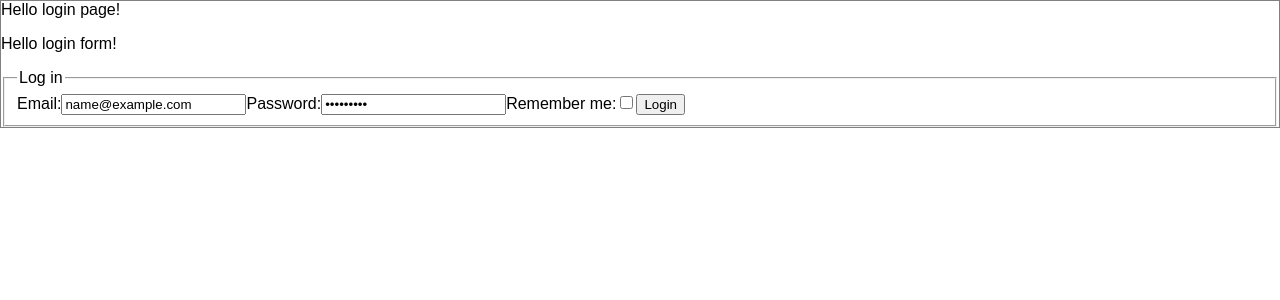
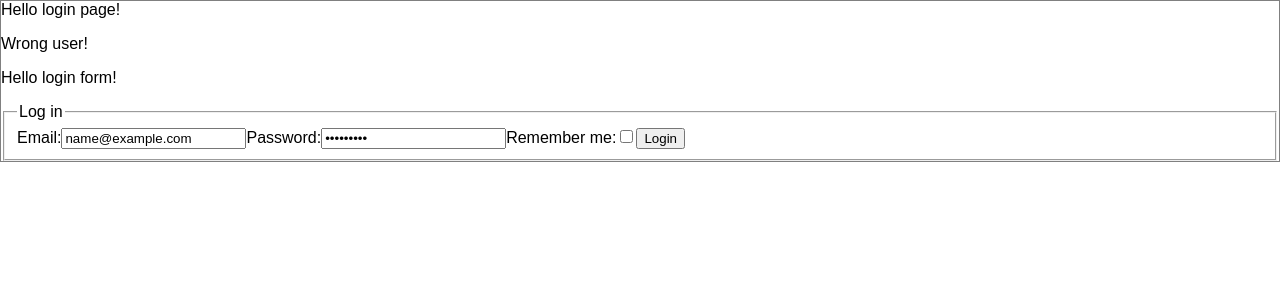
Before and after one commit to orbb1/login-page, a React (Create React App) app: page / in a window 1280 px wide. Both pictures are taken after typing "name@example.com", "Sample123" into the empty fields and a click on the input "Login". Shown: the top 300 px of the page. Built offline with nearby package versions, Linux system fonts and the light colour scheme.

Commit message:
notifications

```diff
--- a/src/containers/LoginPage/index.js
+++ b/src/containers/LoginPage/index.js
@@ -64,7 +64,10 @@ class LoginPage extends Component {
     return (
       <div className="LoginPage-wpapper">
         Hello login page!
-        <LoginForm onChange={(e) => this.onChange(e)} onLogin={this.onLogin.bind(this)} user={this.state} />
+        {this.state.message.isError && <p>{this.state.message.text}</p>}
+        {this.state.loggedIn
+          ? <p>Congrats!</p>
+          : <LoginForm onChange={(e) => this.onChange(e)} onLogin={this.onLogin.bind(this)} user={this.state} />}
       </div>
     );
   }
```
